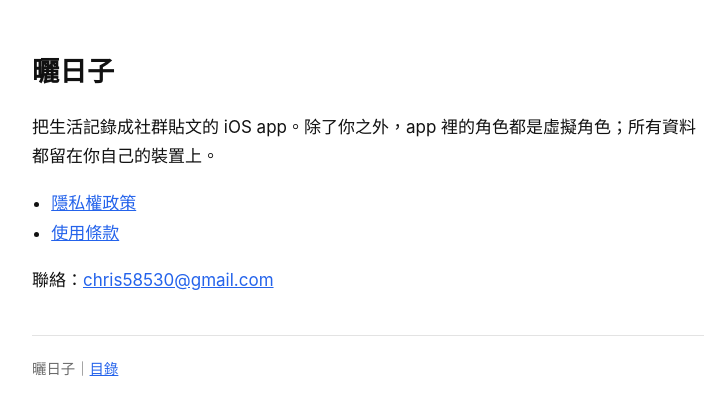
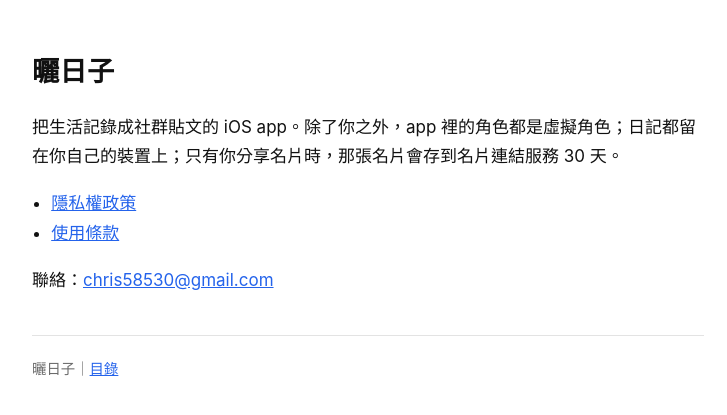
Before and after one commit to chris58530/saiday, a Jekyll site: the page built from index.md, in a window 1280 px wide. Shown: the top 415 px of the page, without its empty margins (272-999 px from the left). Built offline with Jekyll 4.4.1, drawn with Linux system fonts in a browser that asks for light colours.

Commit message:
同步 FameSim docs/ 2026-10-22

```diff
--- a/index.md
+++ b/index.md
@@ -5,7 +5,7 @@ title: 曬日子
 
 # 曬日子
 
-把生活記錄成社群貼文的 iOS app。除了你之外，app 裡的角色都是虛擬角色；所有資料都留在你自己的裝置上。
+把生活記錄成社群貼文的 iOS app。除了你之外，app 裡的角色都是虛擬角色；日記都留在你自己的裝置上；只有你分享名片時，那張名片會存到名片連結服務 30 天。
 
 - [隱私權政策](privacy-policy.html)
 - [使用條款](terms.html)
```
